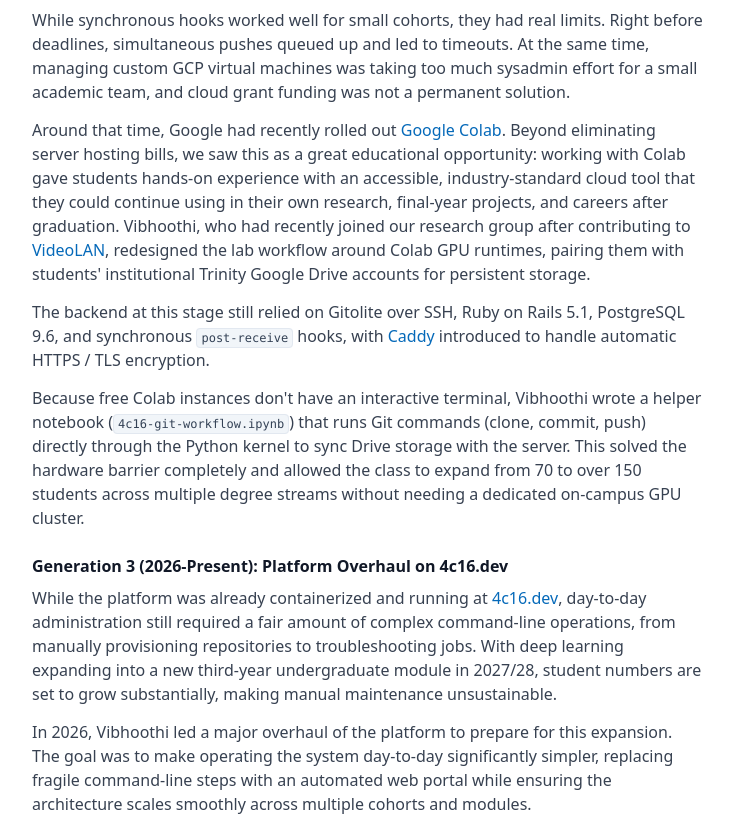
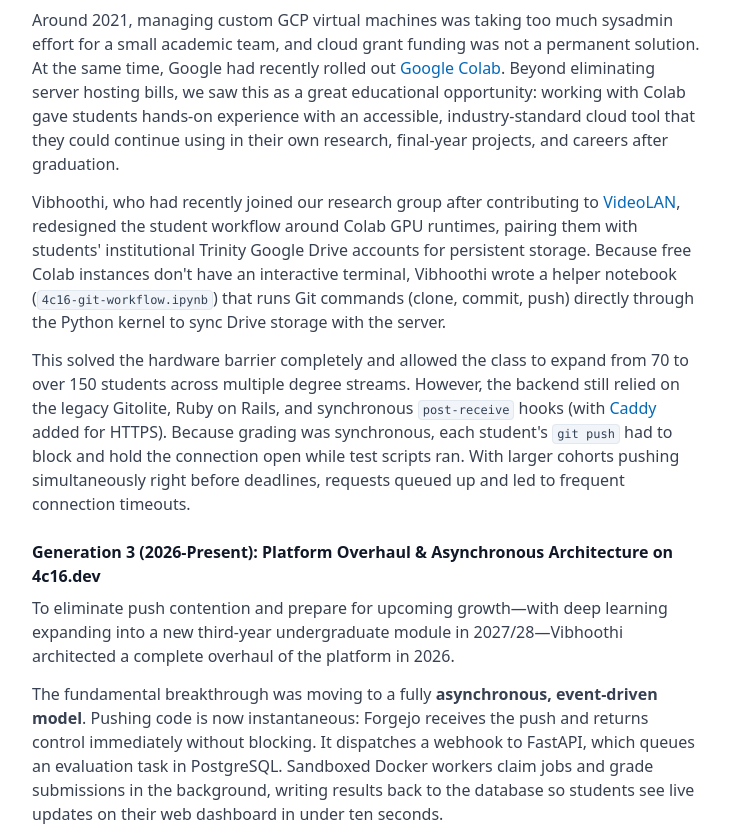
Before and after one commit to frcs/4c16, a React (Vite) app in the folder website/: page /lab-system/history in a window 1280 px wide. Shown: the part 1785-2611 px from the top of the page, without its empty margins (272-1005 px from the left). Built offline with nearby package versions, Linux system fonts and the light colour scheme.

Commit message:
docs: clarify synchronous push bottlenecks in Gen 1/2 vs async queue in Gen 3

```diff
--- a/website/src/components/HistoryTab.jsx
+++ b/website/src/components/HistoryTab.jsx
@@ -152,29 +152,26 @@
           Generation 2 (2021-2025): Moving to Colab, Google Drive, and Caddy
         </h3>
         <p className="text-[15px] sm:text-base leading-7 mb-3.5">
-          While synchronous hooks worked well for small cohorts, they had real limits. Right before deadlines, simultaneous pushes queued up and led to timeouts. At the same time, managing custom GCP virtual machines was taking too much sysadmin effort for a small academic team, and cloud grant funding was not a permanent solution.
+          Around 2021, managing custom GCP virtual machines was taking too much sysadmin effort for a small academic team, and cloud grant funding was not a permanent solution. At the same time, Google had recently rolled out <a href="https://colab.research.google.com/" target="_blank" rel="noopener noreferrer" className="text-tcd-blue font-medium hover:underline">Google Colab</a>. Beyond eliminating server hosting bills, we saw this as a great educational opportunity: working with Colab gave students hands-on experience with an accessible, industry-standard cloud tool that they could continue using in their own research, final-year projects, and careers after graduation.
         </p>
         <p className="text-[15px] sm:text-base leading-7 mb-3.5">
-          Around that time, Google had recently rolled out <a href="https://colab.research.google.com/" target="_blank" rel="noopener noreferrer" className="text-tcd-blue font-medium hover:underline">Google Colab</a>. Beyond eliminating server hosting bills, we saw this as a great educational opportunity: working with Colab gave students hands-on experience with an accessible, industry-standard cloud tool that they could continue using in their own research, final-year projects, and careers after graduation. Vibhoothi, who had recently joined our research group after contributing to <a href="https://www.videolan.org/" target="_blank" rel="noopener noreferrer" className="text-tcd-blue font-medium hover:underline">VideoLAN</a>, redesigned the lab workflow around Colab GPU runtimes, pairing them with students' institutional Trinity Google Drive accounts for persistent storage.
-        </p>
-        <p className="text-[15px] sm:text-base leading-7 mb-3.5">
-          The backend at this stage still relied on Gitolite over SSH, Ruby on Rails 5.1, PostgreSQL 9.6, and synchronous <code className="text-xs bg-slate-100 text-slate-700 px-1 py-0.5 rounded font-mono border border-slate-200">post-receive</code> hooks, with <a href="https://caddyserver.com/" target="_blank" rel="noopener noreferrer" className="text-tcd-blue font-medium hover:underline">Caddy</a> introduced to handle automatic HTTPS / TLS encryption.
+          Vibhoothi, who had recently joined our research group after contributing to <a href="https://www.videolan.org/" target="_blank" rel="noopener noreferrer" className="text-tcd-blue font-medium hover:underline">VideoLAN</a>, redesigned the student workflow around Colab GPU runtimes, pairing them with students' institutional Trinity Google Drive accounts for persistent storage. Because free Colab instances don't have an interactive terminal, Vibhoothi wrote a helper notebook (<code className="text-xs bg-slate-100 text-slate-700 px-1 py-0.5 rounded font-mono border border-slate-200">4c16-git-workflow.ipynb</code>) that runs Git commands (clone, commit, push) directly through the Python kernel to sync Drive storage with the server.
         </p>
         <p className="text-[15px] sm:text-base leading-7 mb-4">
-          Because free Colab instances don't have an interactive terminal, Vibhoothi wrote a helper notebook (<code className="text-xs bg-slate-100 text-slate-700 px-1 py-0.5 rounded font-mono border border-slate-200">4c16-git-workflow.ipynb</code>) that runs Git commands (clone, commit, push) directly through the Python kernel to sync Drive storage with the server. This solved the hardware barrier completely and allowed the class to expand from 70 to over 150 students across multiple degree streams without needing a dedicated on-campus GPU cluster.
+          This solved the hardware barrier completely and allowed the class to expand from 70 to over 150 students across multiple degree streams. However, the backend still relied on the legacy Gitolite, Ruby on Rails, and synchronous <code className="text-xs bg-slate-100 text-slate-700 px-1 py-0.5 rounded font-mono border border-slate-200">post-receive</code> hooks (with <a href="https://caddyserver.com/" target="_blank" rel="noopener noreferrer" className="text-tcd-blue font-medium hover:underline">Caddy</a> added for HTTPS). Because grading was synchronous, each student's <code className="text-xs bg-slate-100 text-slate-700 px-1 py-0.5 rounded font-mono border border-slate-200">git push</code> had to block and hold the connection open while test scripts ran. With larger cohorts pushing simultaneously right before deadlines, requests queued up and led to frequent connection timeouts.
         </p>
 
         <h3 className="text-base font-semibold text-gray-900 mt-6 mb-2">
-          Generation 3 (2026-Present): Platform Overhaul on 4c16.dev
+          Generation 3 (2026-Present): Platform Overhaul & Asynchronous Architecture on 4c16.dev
         </h3>
         <p className="text-[15px] sm:text-base leading-7 mb-3.5">
-          While the platform was already containerized and running at <a href="https://4c16.dev" target="_blank" rel="noopener noreferrer" className="text-tcd-blue font-medium hover:underline">4c16.dev</a>, day-to-day administration still required a fair amount of complex command-line operations, from manually provisioning repositories to troubleshooting jobs. With deep learning expanding into a new third-year undergraduate module in 2027/28, student numbers are set to grow substantially, making manual maintenance unsustainable.
+          To eliminate push contention and prepare for upcoming growth—with deep learning expanding into a new third-year undergraduate module in 2027/28—Vibhoothi architected a complete overhaul of the platform in 2026.
         </p>
         <p className="text-[15px] sm:text-base leading-7 mb-3.5">
-          In 2026, Vibhoothi led a major overhaul of the platform to prepare for this expansion. The goal was to make operating the system day-to-day significantly simpler, replacing fragile command-line steps with an automated web portal while ensuring the architecture scales smoothly across multiple cohorts and modules.
+          The fundamental breakthrough was moving to a fully <strong>asynchronous, event-driven model</strong>. Pushing code is now instantaneous: Forgejo receives the push and returns control immediately without blocking. It dispatches a webhook to FastAPI, which queues an evaluation task in PostgreSQL. Sandboxed Docker workers claim jobs and grade submissions in the background, writing results back to the database so students see live updates on their web dashboard in under ten seconds.
         </p>
         <p className="text-[15px] sm:text-base leading-7 mb-3.5">
-          The current system runs as 5 <a href="https://www.docker.com/" target="_blank" rel="noopener noreferrer" className="text-tcd-blue font-medium hover:underline">Docker</a> containers on a single host, keeping the workflow clean and reliable:
+          The entire stack runs as 5 <a href="https://www.docker.com/" target="_blank" rel="noopener noreferrer" className="text-tcd-blue font-medium hover:underline">Docker</a> containers on a single virtual host, replacing fragile command-line maintenance with an intuitive web administration interface:
         </p>
 
         {/* Refined Light-Theme Architecture Diagram */}
```
Also changed, not shown: 5 other files (tests, documents, lock files or other folders).
